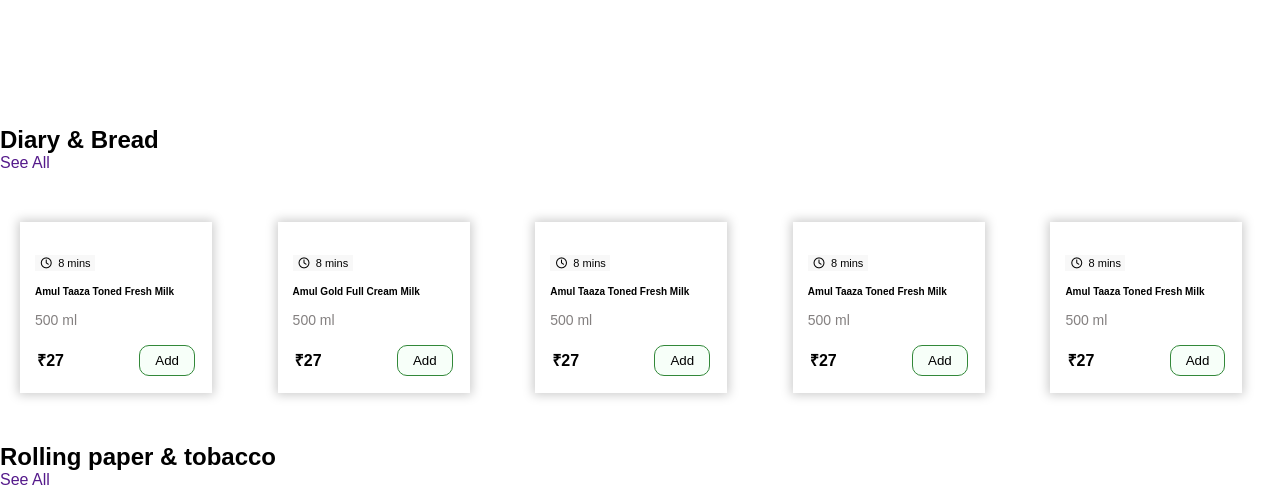
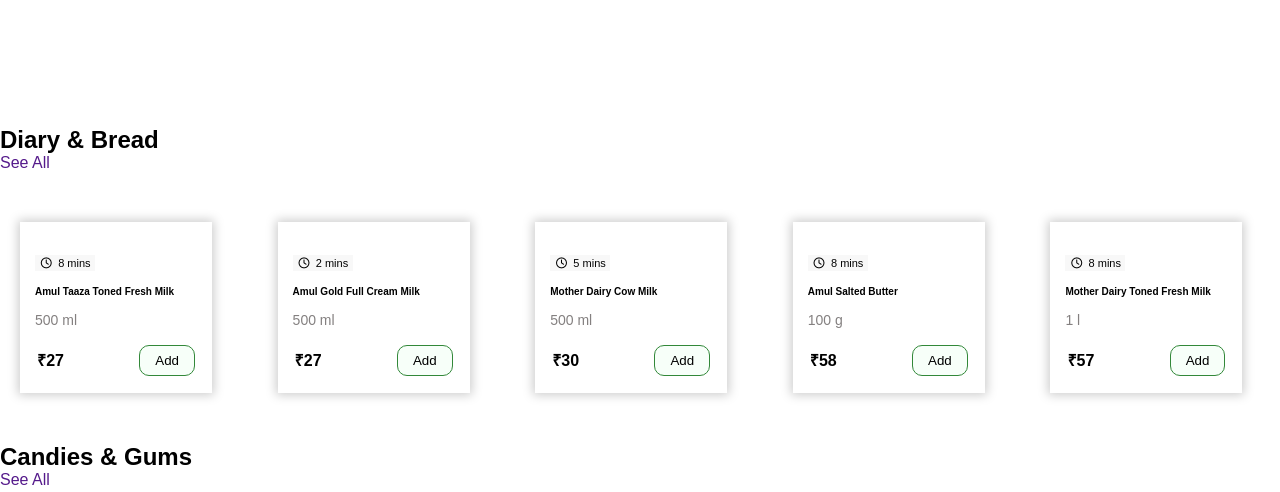
Before and after one commit to Ak-Sukoon/E-com, a plain HTML site: page index.html in a window 1280 px wide. Shown: the part 352-844 px from the top of the page. Drawn offline with Linux system fonts and the light colour scheme.

Commit message:
Update index.html

```diff
--- a/index.html
+++ b/index.html
@@ -88,7 +88,7 @@
             <div class="productImg"><img width="70%" src="https://cdn.grofers.com/cdn-cgi/image/f=auto,fit=scale-down,q=70,metadata=none,w=270/da/cms-assets/cms/product/628c97e0-5ed4-425d-a667-1d3bfa6f0bde.png" alt="">
            <p>
             <i class="fa-regular fa-clock"></i>
-             8 mins
+             2 mins
            </p>
             </div>
             <div class="productContent">
@@ -109,15 +109,15 @@
             <div class="productImg"><img width="70%" src="https://cdn.grofers.com/cdn-cgi/image/f=auto,fit=scale-down,q=70,metadata=none,w=270/da/cms-assets/cms/product/5734b087-3ad9-485f-bbe2-52079cd9e35d.png" alt="">
            <p>
             <i class="fa-regular fa-clock"></i>
-             8 mins
+             5 mins
            </p>
             </div>
             <div class="productContent">
-                <h3>Amul Taaza Toned Fresh Milk</h3>
+                <h3>Mother Dairy Cow Milk</h3>
                 <p>500 ml</p>
 
             <div class="btn-price-outer">
-                <b>₹27</b>
+                <b>₹30</b>
                 <button>Add</button>
             </div>
 
@@ -127,18 +127,18 @@
 
     </div>
             <div class="productItems">
-            <div class="productImg"><img width="70%" src="https://cdn.grofers.com/cdn-cgi/image/f=auto,fit=scale-down,q=70,metadata=none,w=270/da/cms-assets/cms/product/60065a08-2486-4f67-b2ae-e03670b2c8f3.png" alt="">
+            <div class="productImg"><img width="70%" src="https://cdn.grofers.com/cdn-cgi/image/f=auto,fit=scale-down,q=70,metadata=none,w=270/da/cms-assets/cms/product/613787ac-f983-4cfb-b534-e219c8d47b39.png" alt="">
            <p>
             <i class="fa-regular fa-clock"></i>
              8 mins
            </p>
             </div>
             <div class="productContent">
-                <h3>Amul Taaza Toned Fresh Milk</h3>
-                <p>500 ml</p>
+                <h3>Amul Salted Butter</h3>
+                <p>100 g</p>
 
             <div class="btn-price-outer">
-                <b>₹27</b>
+                <b>₹58</b>
                 <button>Add</button>
             </div>
 
@@ -148,18 +148,18 @@
 
     </div>
             <div class="productItems">
-            <div class="productImg"><img width="70%" src="https://cdn.grofers.com/cdn-cgi/image/f=auto,fit=scale-down,q=70,metadata=none,w=270/da/cms-assets/cms/product/5734b087-3ad9-485f-bbe2-52079cd9e35d.png" alt="">
+            <div class="productImg"><img width="https://cdn.grofers.com/cdn-cgi/image/f=auto,fit=scale-down,q=70,metadata=none,w=270/da/cms-assets/cms/product/177bd3b0-3d4a-49f4-9989-14b60f2f11ed.png" alt="">
            <p>
             <i class="fa-regular fa-clock"></i>
              8 mins
            </p>
             </div>
             <div class="productContent">
-                <h3>Amul Taaza Toned Fresh Milk</h3>
-                <p>500 ml</p>
+                <h3>Mother Dairy Toned Fresh Milk</h3>
+                <p>1 l</p>
 
             <div class="btn-price-outer">
-                <b>₹27</b>
+                <b>₹57</b>
                 <button>Add</button>
             </div>
 
@@ -189,7 +189,7 @@
 
 <section class="productSection">
     <div class="headingRow">
-        <h2>Rolling paper & tobacco</h2>
+        <h2>Candies & Gums</h2>
         <a href="">See All</a>
        </div>
     <div class="productRow">
```
